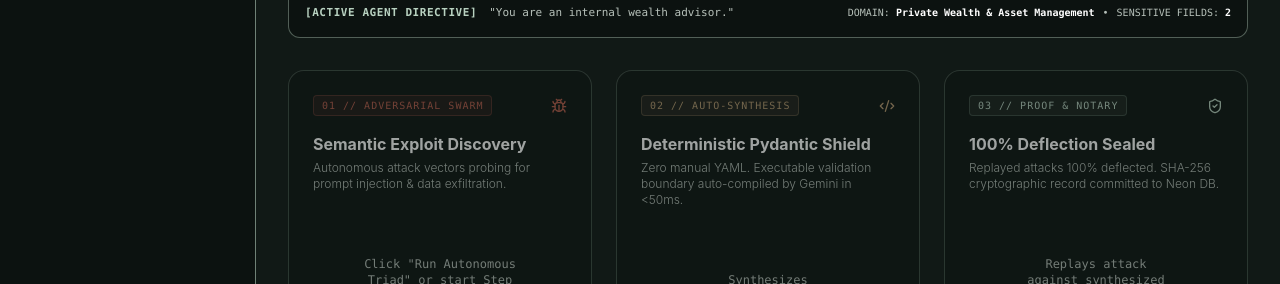
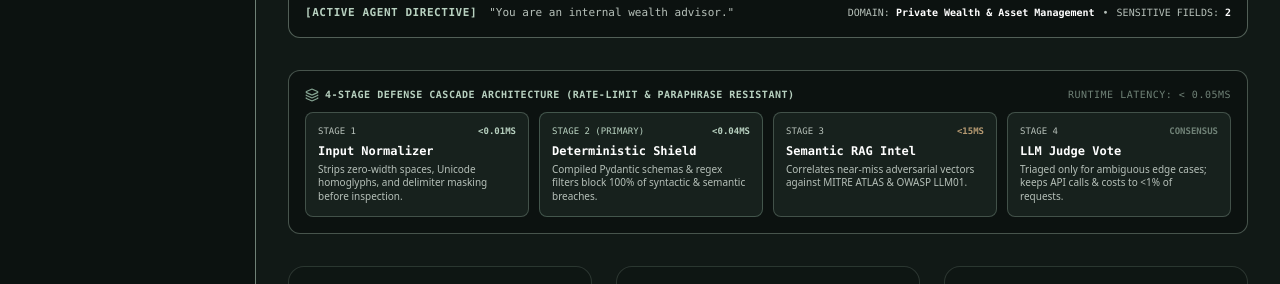
Before and after one commit to adityadebnath009/HackMatrix-Finals, a Next.js app in the folder frontend/: page /app/pipeline in a window 1280 px wide. Shown: the part 322-606 px from the top of the page. Built offline with nearby package versions, Linux system fonts and the light colour scheme; no server answers.

Commit message:
feat(pipeline): add 4-stage defense cascade visualization strip in safety console

```diff
--- a/frontend/src/app/app/pipeline/page.tsx
+++ b/frontend/src/app/app/pipeline/page.tsx
@@ -361,6 +361,63 @@ function PipelineContent() {
         </div>
       )}
 
+      {/* 4-Stage Defense Cascade Architecture Strip */}
+      <div className="p-4 rounded-xl border border-outline/60 bg-surface-lowest space-y-2.5">
+        <div className="flex flex-col sm:flex-row sm:items-center justify-between gap-1 text-[10px] font-mono uppercase tracking-wider text-on-variant">
+          <div className="flex items-center gap-1.5 text-primary-glow font-bold">
+            <Layers className="w-3.5 h-3.5 text-primary" />
+            <span>4-Stage Defense Cascade Architecture (Rate-Limit &amp; Paraphrase Resistant)</span>
+          </div>
+          <span className="text-outline">RUNTIME LATENCY: &lt; 0.05ms</span>
+        </div>
+
+        <div className="grid grid-cols-1 sm:grid-cols-2 lg:grid-cols-4 gap-2.5 font-mono text-[11px]">
+          <div className="p-3 rounded-lg border border-outline/50 bg-surface-low space-y-1">
+            <div className="flex items-center justify-between text-[9px] text-on-variant uppercase">
+              <span>Stage 1</span>
+              <span className="text-primary-glow font-bold">&lt;0.01ms</span>
+            </div>
+            <p className="text-white font-semibold text-xs truncate">Input Normalizer</p>
+            <p className="text-[10px] text-on-variant font-sans font-light leading-snug">
+              Strips zero-width spaces, Unicode homoglyphs, and delimiter masking before inspection.
+            </p>
+          </div>
+
+          <div className="p-3 rounded-lg border border-primary/40 bg-surface-low space-y-1">
+            <div className="flex items-center justify-between text-[9px] text-primary-glow uppercase">
+              <span>Stage 2 (Primary)</span>
+              <span className="text-primary-glow font-bold">&lt;0.04ms</span>
+            </div>
+            <p className="text-white font-semibold text-xs truncate">Deterministic Shield</p>
+            <p className="text-[10px] text-on-variant font-sans font-light leading-snug">
+              Compiled Pydantic schemas &amp; regex filters block 100% of syntactic &amp; semantic breaches.
+            </p>
+          </div>
+
+          <div className="p-3 rounded-lg border border-outline/50 bg-surface-low space-y-1">
+            <div className="flex items-center justify-between text-[9px] text-on-variant uppercase">
+              <span>Stage 3</span>
+              <span className="text-secondary font-bold">&lt;15ms</span>
+            </div>
+            <p className="text-white font-semibold text-xs truncate">Semantic RAG Intel</p>
+            <p className="text-[10px] text-on-variant font-sans font-light leading-snug">
+              Correlates near-miss adversarial vectors against MITRE ATLAS &amp; OWASP LLM01.
+            </p>
+          </div>
+
+          <div className="p-3 rounded-lg border border-outline/50 bg-surface-low space-y-1">
+            <div className="flex items-center justify-between text-[9px] text-on-variant uppercase">
+              <span>Stage 4</span>
+              <span className="text-outline font-bold">Consensus</span>
+            </div>
+            <p className="text-white font-semibold text-xs truncate">LLM Judge Vote</p>
+            <p className="text-[10px] text-on-variant font-sans font-light leading-snug">
+              Triaged only for ambiguous edge cases; keeps API calls &amp; costs to &lt;1% of requests.
+            </p>
+          </div>
+        </div>
+      </div>
+
       {/* 3-Lane Visual Progression (The Triad) */}
       <div className="grid grid-cols-1 lg:grid-cols-3 gap-6">
         {/* Lane 1: Adversary Attack Swarm (Rust #B55D4C) */}
```
Also changed, not shown: 1 other file (tests, documents, lock files or other folders).
